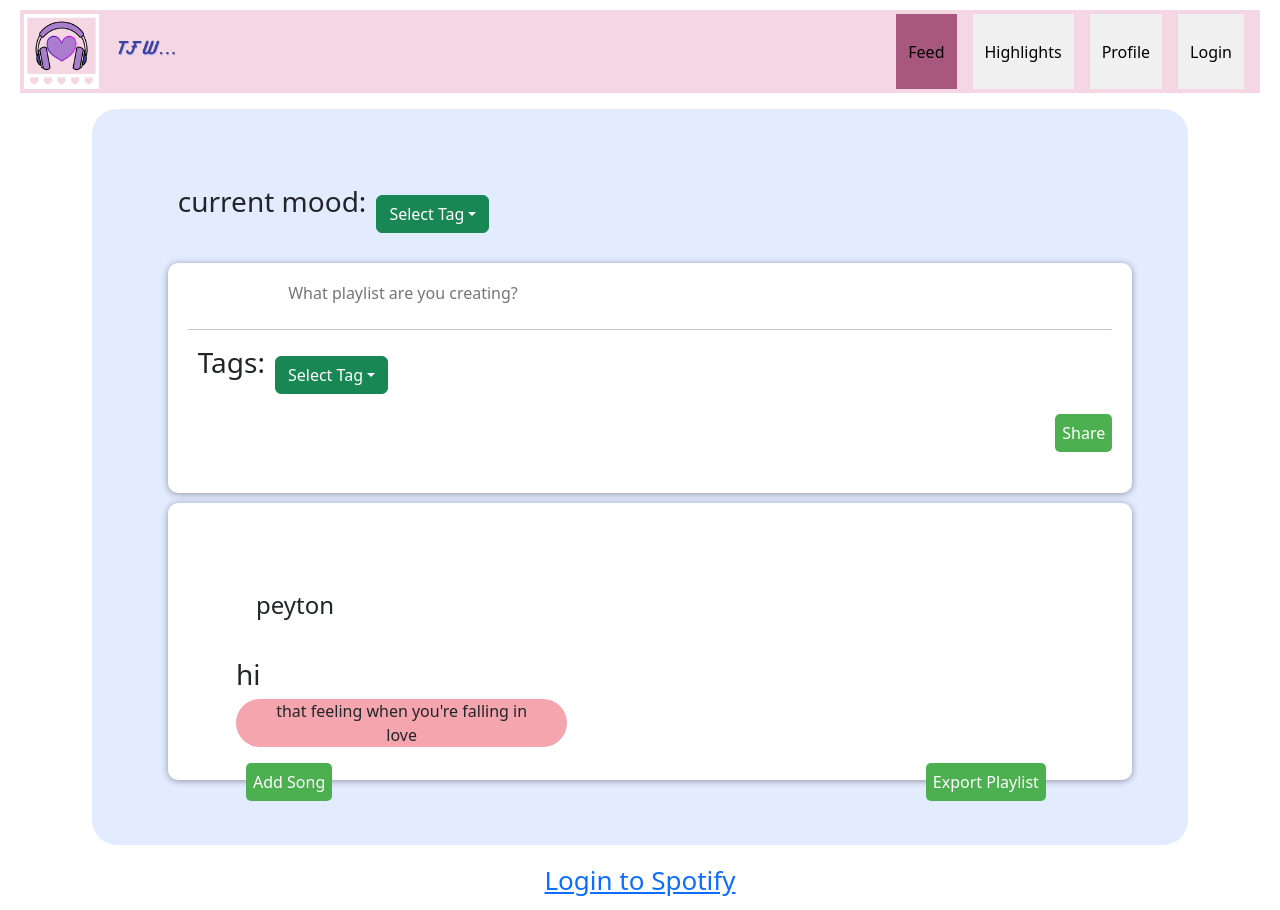
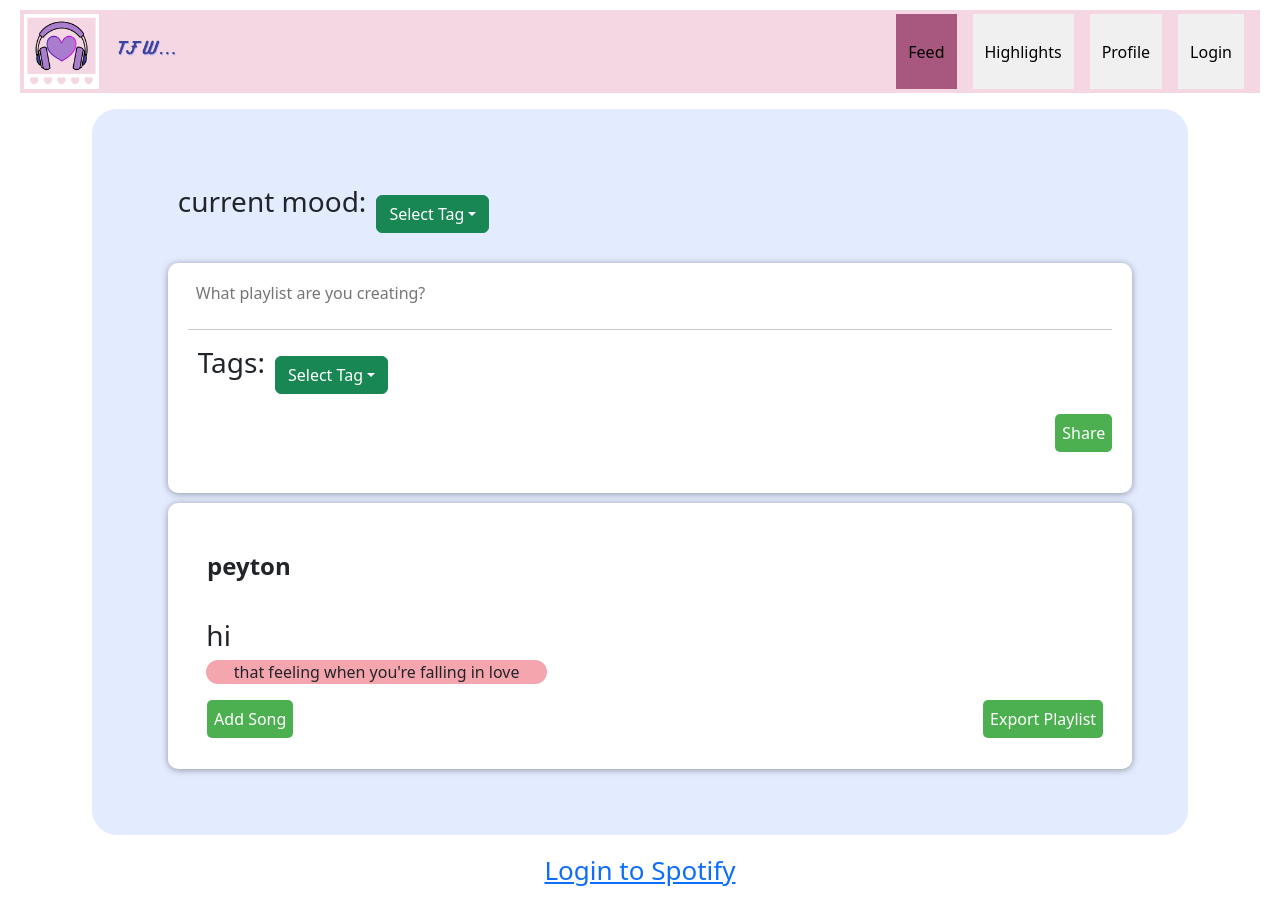
Before and after one commit to acb3454/wichacks-2024, a React (Create React App) app in the folder wichacks-2024/: page /Feed in a window 1280 px wide. Built offline with nearby package versions, Linux system fonts and the light colour scheme.

Commit message:
fun stuff man

```diff
--- a/wichacks-2024/src/Posts/posts.css
+++ b/wichacks-2024/src/Posts/posts.css
@@ -2,7 +2,9 @@
     width: 100%;
     /* height: 500px; */
     height: auto;
-    padding: 5%;
+    padding-top: 2%;
+    padding-left: 2%;
+    padding-bottom: 10%;
     border-radius: 10px;
     -webkit-box-shadow: 0px 1px 7px 0px rgba(0,0,0,0.37);
     box-shadow: 0px 1px 7px 0px rgba(0,0,0,0.37);
@@ -12,16 +14,18 @@
 }
 
 
-.postWrapper{
+/* .postWrapper{
     padding: 10px;
-}
+} */
 
 .postTop{
     display: flex;
+    margin: 20px 0;
 }
 
 .postCenter{
     margin: 20px 0;
+    padding-left: 1%;
 }
 
 .addBtn{
@@ -43,7 +47,6 @@
 }
 
 .postText {
-    /* font-size: 20px; */
     text-align: left;
 }
 
@@ -55,3 +58,7 @@
     padding-right: 3%;
     float: left;
 }
+
+.userText {
+    font-weight: bold;
+}
--- a/wichacks-2024/src/Posts/posts.jsx
+++ b/wichacks-2024/src/Posts/posts.jsx
@@ -88,7 +88,7 @@ const Post = ({ post, token }) => {
       <div className="postWrapper">
         <div className="postTop">
           <div className="postTopLeft">
-            <h4>{post.username}</h4>
+            <h4 className = "userText">{post.username}</h4>
           </div>
         </div>
         <div className="postCenter">
--- a/wichacks-2024/src/Share/share.css
+++ b/wichacks-2024/src/Share/share.css
@@ -13,7 +13,7 @@
 
 .shareInput{
     border: none;
-    width: 80%;
+    width: 100%;
 }
 
 .shareButton{
```
